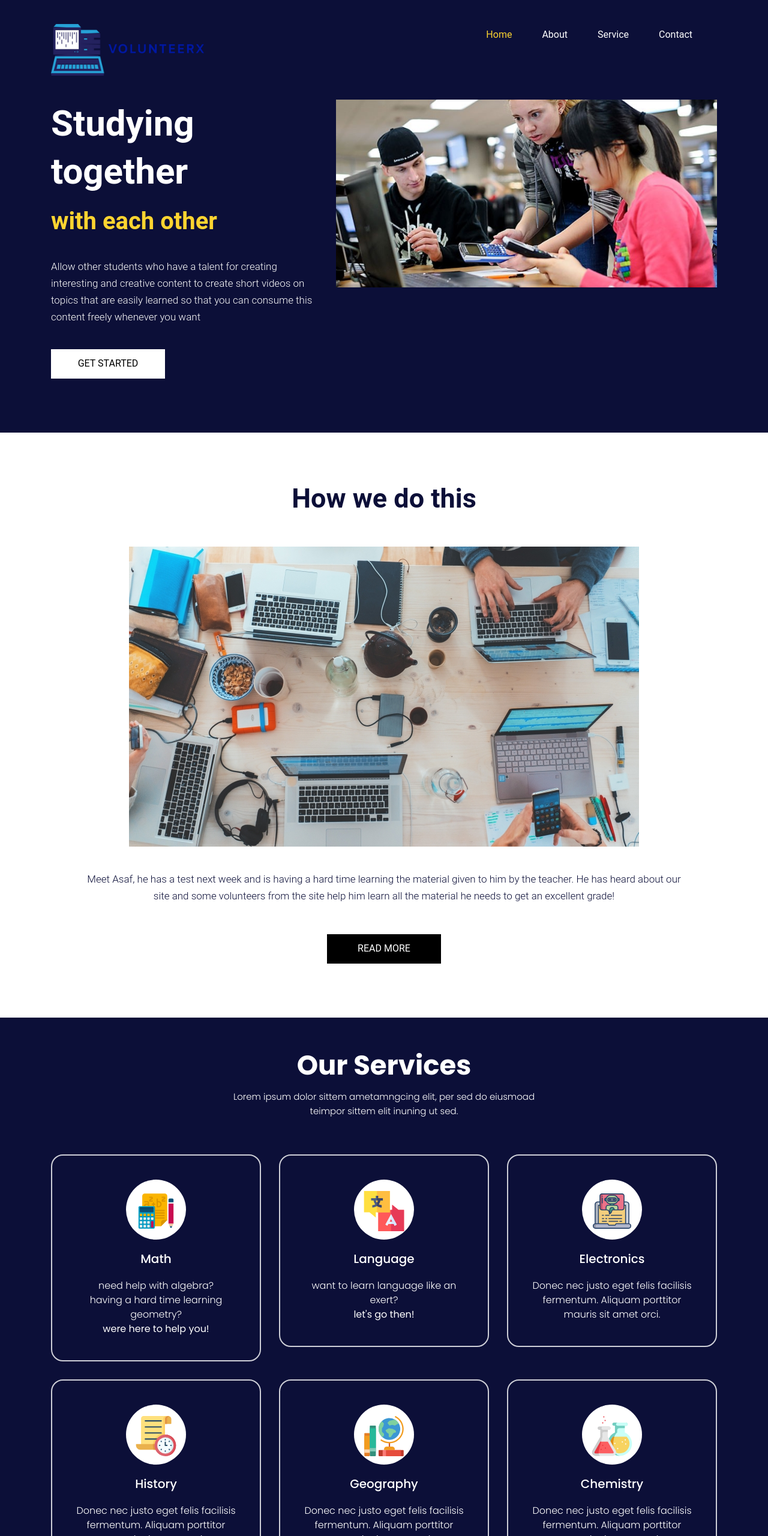
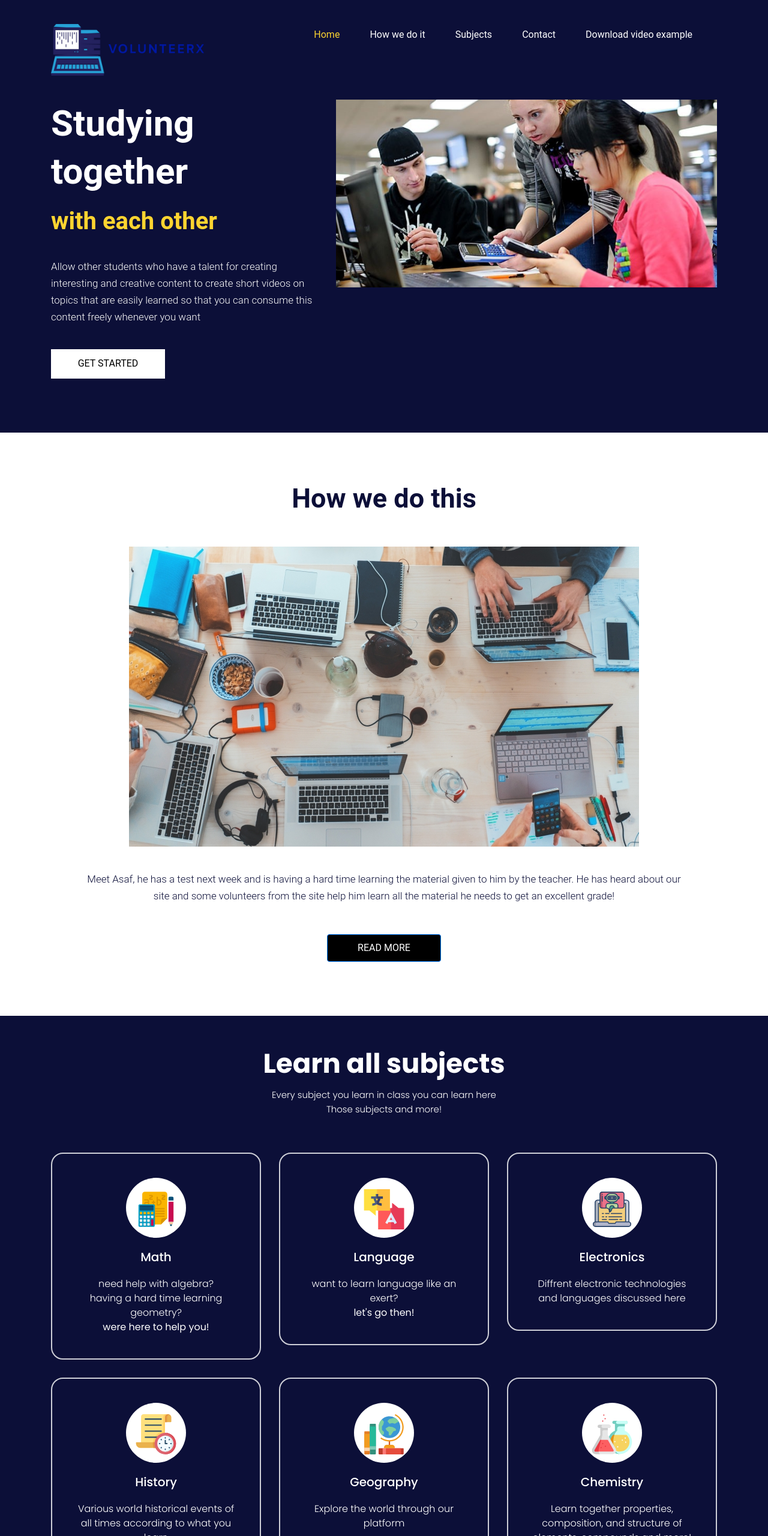
Before and after one commit to yaniv851/volunteerx, a plain HTML site: page Volunteerx/data-web/index.html in a window 1280 px wide. Shown: the top 2560 px of the page at 60% size. Drawn offline with nearby package versions, Linux system fonts and the light colour scheme.

Commit message:
Add lesson changes

```diff
--- a/Volunteerx/data-web/index.html
+++ b/Volunteerx/data-web/index.html
@@ -63,13 +63,16 @@
                                  <a class="nav-link" href="#">Home</a>
                               </li>
                               <li class="nav-item">
-                                 <a class="nav-link" href="#"> About  </a>
+                                 <a class="nav-link" href="#"> How we do it  </a>
                               </li>
                               <li class="nav-item">
-                                 <a class="nav-link" href="#service"> Service</a>
+                                 <a class="nav-link" href="#service"> Subjects</a>
                               </li>
                               <li class="nav-item">
                                  <a class="nav-link" href="#contact">Contact</a>
+                              </li>
+                              <li class="nav-item">
+                                 <a class="nav-link" href="#">Download video example</a>
                               </li>
                            </ul>
                         </div>
@@ -90,7 +93,7 @@
                      <h1>Studying together</h1>
                      <span>with each other</span>
                      <p>Allow other students who have a talent for creating interesting and creative content to create short videos on topics that are easily learned so that you can consume this content freely whenever you want</p>
-                     <a href="#">Get Started</a>
+                     <a href="#host">Get Started</a>
                   </div>
                </div>
                <div class="col-md-7">
@@ -103,7 +106,7 @@
       </section>
       <!-- end banner -->
       <!-- Hosting -->
-      <div id="" class="hosting">
+      <div id="host" class="hosting">
          <div class="container">
             <div class="row">
                <div class="col-md-12">
@@ -118,7 +121,14 @@
                      <figure><img  src="images/studytogether.jpg" alt="#"/></figure>
                      <p>Meet Asaf, he has a test next week and is having a hard time learning the material given to him by the teacher.
                         He has heard about our site and some volunteers from the site help him learn all the material he needs to get an excellent grade!</p>
-                     <a href="#">Read more</a>
+                        <a class="btn btn-primary" data-toggle="collapse" href="#collapseExample" role="button" aria-expanded="false" aria-controls="collapseExample">
+                           Read more
+                        </a>
+                     <div class="collapse" id="collapseExample">
+                        <div class="card-body">
+                          Add text here
+                        </div>
+                      </div>
                   </div>
                </div>
             </div>
@@ -131,9 +141,9 @@
             <div class="row">
                <div class="col-md-12">
                   <div class="titlepage">
-                     <h2>Our Services</h2>
-                     <p>Lorem ipsum dolor sittem ametamngcing elit, per sed do eiusmoad <br>
-                        teimpor sittem elit inuning ut sed.
+                     <h2>Learn all subjects</h2>
+                     <p>Every subject you learn in class you can learn here<br>
+                        Those subjects and more!
                      </p>
                   </div>
                </div>
@@ -160,31 +170,31 @@
                   <div class="Services-box">
                      <i><img src="images/chatbot.svg" alt="#" /></i>
                      <h3>Electronics</h3>
-                     <p>Donec nec justo eget felis facilisis fermentum. Aliquam porttitor mauris sit amet orci.</p>
+                     <p>Diffrent electronic technologies and languages discussed here</p>
                   </div>
                </div>
                <div class="col-xl-4 col-lg-4 col-md-4 col-sm-12">
                   <div class="Services-box">
                      <i><img src="images/clock.svg" alt="#" /></i>
                      <h3>History</h3>
-                     <p>Donec nec justo eget felis facilisis fermentum. Aliquam porttitor mauris sit amet orci.</p>
+                     <p>Various world historical events of all times according to what you learn</p>
                   </div>
                </div>
                <div class="col-xl-4 col-lg-4 col-md-4 col-sm-12">
                   <div class="Services-box">
                      <i><img src="images/globe.svg" alt="#" /></i>
                      <h3>Geography</h3>
-                     <p>Donec nec justo eget felis facilisis fermentum. Aliquam porttitor mauris sit amet orci.</p>
+                     <p>Explore the world through our platform</p>
                   </div>
                </div>
                <div class="col-xl-4 col-lg-4 col-md-4 col-sm-12">
                   <div class="Services-box">
                      <i><img src="images/chemistry (1).svg" alt="#" /></i>
                      <h3>Chemistry</h3>
-                     <p>Donec nec justo eget felis facilisis fermentum. Aliquam porttitor mauris sit amet orci.</p>
+                     <p>Learn together properties, composition, and structure of elements, compounds and more!</p>
                   </div>
                </div>
-               <a class="read_more" href="#">Read More</a>
+               Add pics
             </div>
          </div>
       </div>
@@ -195,7 +205,7 @@
             <div class="row">
                <div class="col-md-12">
                   <div class="titlepage">
-                     <h2>Why you should choose </h2>
+                     <h2>Account types</h2>
                      <p>making it look like readable English. Many desktop publishing packages and web page editors now use Lorem Ipsum as their default model text, and a search for 'lorem ipsum' will uncover many web sites still </p>
                   </div>
                </div>
@@ -267,10 +277,8 @@
                   <div class="col-md-10 offset-md-1">
                      <div class="cont">
                         <h3>Contact now</h3>
-                        <span>Free Multipurpose Responsive Landing Page 2019</span>
-                        <p>sed do eiusmod tempor incididunt ut labore et dolore magna aliqua. Ut enim ad minim veniam,
-                           quissed do eiusmod tempor incididunt ut labore et dolore
-                           magna aliqua. Ut enim ad minim veniam, quis
+                        <span></span>
+                        <p>
                         </p>
                      </div>
                   </div>
```
